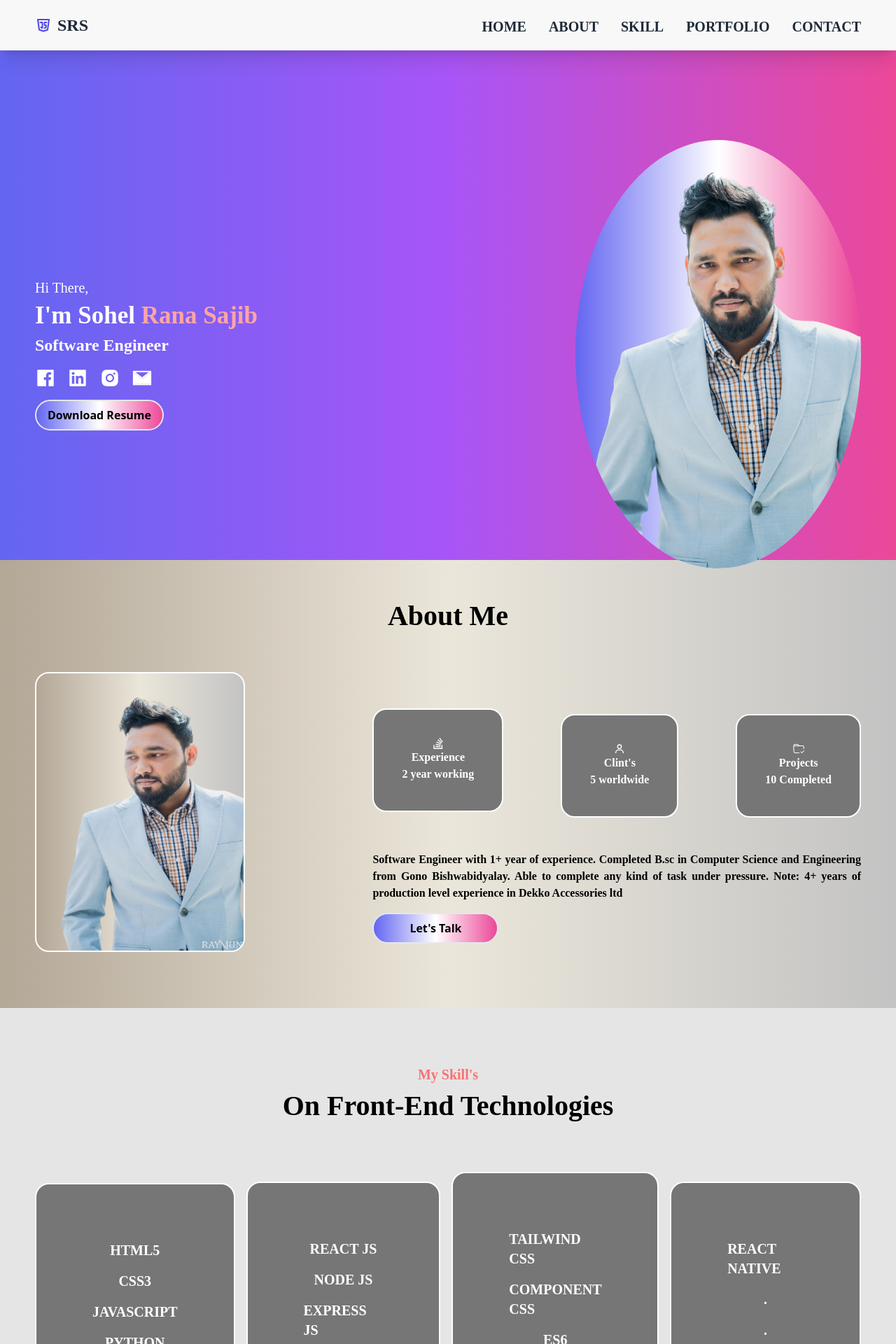
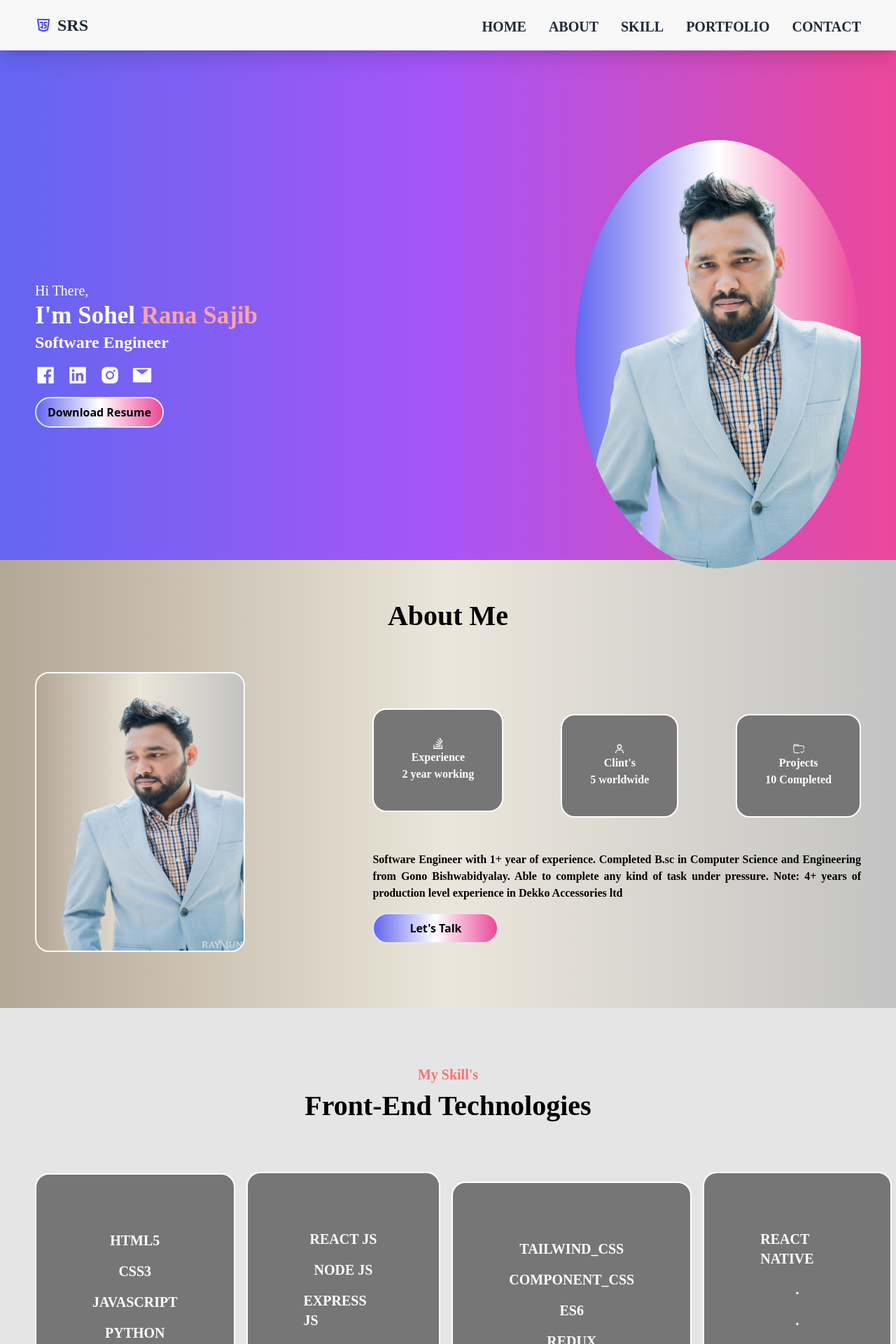
Before and after one commit to SAJIB2019/My_Portfolio_Website, a React (Create React App) app: page / in a window 1280 px wide. Shown: the top 1920 px of the page at 70% size. Built offline with nearby package versions, Linux system fonts and the light colour scheme; the HTML template or start-up script is replaced by a standard one.

Commit message:
change some letter width

```diff
--- a/src/Component/Contact.js
+++ b/src/Component/Contact.js
@@ -16,7 +16,7 @@ const Contact = () => {
                 <span className="font-bold text-2xl">Phone:</span>+880
                 018-25979759
               </p>
-              <p className="py-2 text-xl">
+              <p className="py-2 text-[15px] md:text-xl">
                 <span className="font-bold text-2xl">Email: </span>
                 sajib.sohelrana21@gmail.com
               </p>
--- a/src/Component/Footer.js
+++ b/src/Component/Footer.js
@@ -31,11 +31,11 @@ const Footer = () => {
               </span>
               SRS
             </div>
-            <div className="text-white text-xl font-bold font-lora">
+            <div className="text-white text-[11px] font-bold font-lora">
               sajib.sohelrana21@gmail.com
             </div>
           </div>
-          <div className="flex justify-center items-center pt-4 md:pt-10  text-white text-[12px] md:text-xl font-bold font-lora">
+          <div className="flex justify-center items-center pt-4 md:pt-10  text-white text-[10px] md:text-xl font-bold font-lora">
             Copyright © 2022. All right reserved by Sajib
           </div>
         </div>
--- a/src/Component/Hero.js
+++ b/src/Component/Hero.js
@@ -19,10 +19,10 @@ const Hero = () => {
 
           <div className="flex flex-col justify-center items-center md:items-start mt-10 md:mt-0">
             <p className="font-lora text-xl text-white">Hi There,</p>
-            <h1 className="font-lora text-3xl md:text-[35px] font-bold md:my-2 text-white">
+            <h1 className="font-lora text-xl md:text-[35px] font-bold md:my-2 text-white">
               I'm Sohel <span className="text-red-300">Rana Sajib</span>
             </h1>
-            <h1 className="font-lora text-2xl font-bold text-white">
+            <h1 className="font-lora text-xl md:text-2xl font-bold text-white">
               Software Engineer
             </h1>
             <div className="flex space-x-4 text-3xl my-2 md:my-4 text-white ">
--- a/src/Component/Skill.js
+++ b/src/Component/Skill.js
@@ -8,7 +8,7 @@ const Skill = () => {
           <div className="flex flex-col justify-center items-center pb-[40px] font-lora">
             <p className="text-[20px] font-bold text-red-400">My Skill's</p>
             <h1 className="text-[23px] md:text-[40px] font-bold">
-              On Front-End Technologies
+              Front-End Technologies
             </h1>
           </div>
           <div className="flex flex-col lg:flex-row justify-between items-center space-y-6 md:space-x-4">
@@ -24,9 +24,9 @@ const Skill = () => {
               <p>EXPRESS JS</p>
               <p>SVELTEKIT</p>
             </div>
-            <div className="w-full lg:w-auto flex flex-col justify-center items-center text-[15px] md:text-xl p-20 space-y-4 border-[2px]  border-white font-bold font-lora bg-[#767676] hover:bg-white text-white hover:text-black duration-500 rounded-[20px]">
-              <p>TAILWIND CSS</p>
-              <p>COMPONENT CSS</p>
+            <div className="w-full lg:w-auto flex flex-col justify-center items-center text-[12px] md:text-xl p-20 space-y-4 border-[2px]  border-white font-bold font-lora bg-[#767676] hover:bg-white text-white hover:text-black duration-500 rounded-[20px]">
+              <p>TAILWIND_CSS</p>
+              <p>COMPONENT_CSS</p>
               <p>ES6</p>
               <p>REDUX</p>
             </div>
```
